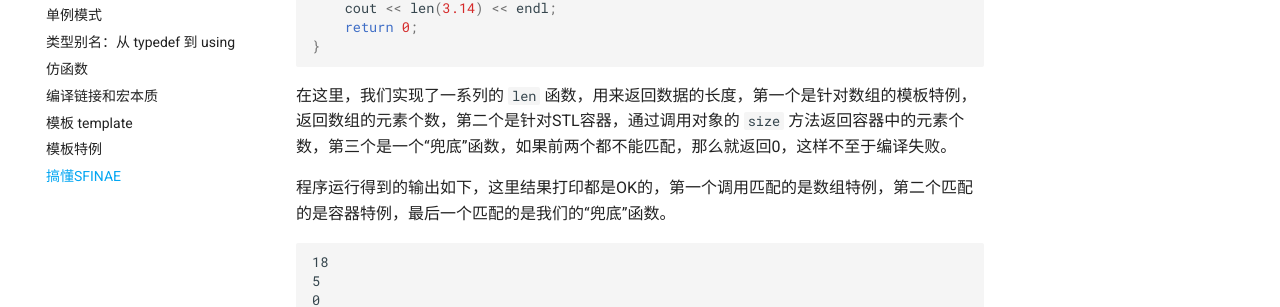
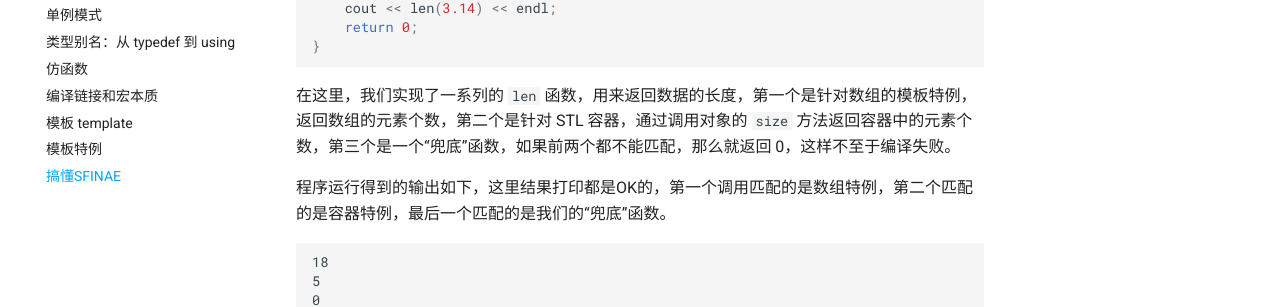
Before and after one commit to ttttLarva/Larva, an MkDocs documentation site: the page built from docs/learn_cpp/11_template_sfinae.md, in a window 1280 px wide and 900 px high, scrolled down 1991 px. Shown: the part 174-481 px from the top of the window. Built offline with MkDocs 1.6.1 and Material for MkDocs 9.7.7, drawn with Linux system fonts in a browser that asks for light colours; emoji names are drawn with the system emoji font; comment, search, counter and statistics services are not loaded; the version menu is left out.

Commit message:
Update docs/learn_cpp/11_template_sfinae.md
Co-authored-by: Yao Chi <later@usopp.net>

````diff
--- a/docs/learn_cpp/11_template_sfinae.md
+++ b/docs/learn_cpp/11_template_sfinae.md
@@ -85,7 +85,7 @@ int main()
 }
 ```
 
-在这里，我们实现了一系列的 `len` 函数，用来返回数据的长度，第一个是针对数组的模板特例，返回数组的元素个数，第二个是针对STL容器，通过调用对象的 `size` 方法返回容器中的元素个数，第三个是一个“兜底”函数，如果前两个都不能匹配，那么就返回0，这样不至于编译失败。
+在这里，我们实现了一系列的 `len` 函数，用来返回数据的长度，第一个是针对数组的模板特例，返回数组的元素个数，第二个是针对 STL 容器，通过调用对象的 `size` 方法返回容器中的元素个数，第三个是一个“兜底”函数，如果前两个都不能匹配，那么就返回 0，这样不至于编译失败。
 
 程序运行得到的输出如下，这里结果打印都是OK的，第一个调用匹配的是数组特例，第二个匹配的是容器特例，最后一个匹配的是我们的“兜底”函数。
 
````
